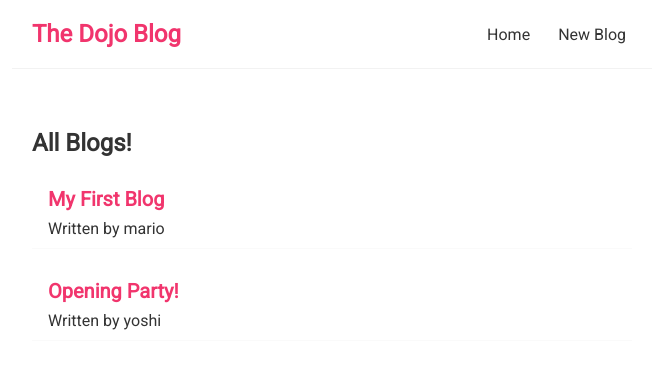
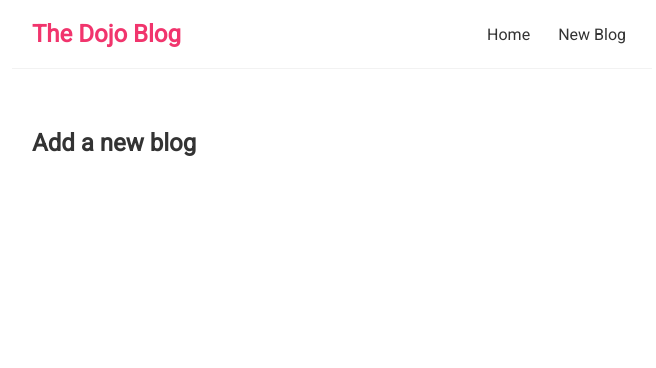
Before and after one commit to my-playing-field/react-demos, a React (Create React App) app: page /create in a window 1280 px wide. Shown: the top 368 px of the page, without its empty margins (308-964 px from the left). Built offline with nearby package versions, Linux system fonts and the light colour scheme; data requests are answered from the project's data file.

Commit message:
Exact match routes

```diff
--- a/src/App.js
+++ b/src/App.js
@@ -1,6 +1,7 @@
 import Navbar from './Navbar';
 import Home from './Home';
-import { BrowserRouter as Router, Route, Switch } from 'react-router-dom'
+import { BrowserRouter as Router, Route, Switch } from 'react-router-dom';
+import Create from './Create';
 
 function App() {
 
@@ -10,8 +11,11 @@
         <Navbar />
         <div className="content">
           <Switch>
-            <Route path="/">
+            <Route exact path="/">
               <Home />
+            </Route>
+            <Route path="/create">
+              <Create />
             </Route>
           </Switch>
         </div>
--- /dev/null
+++ b/src/Create.js
@@ -0,0 +1,9 @@
+const Create = () => {
+    return (
+        <div className="create">
+            <h2>Add a new blog</h2>
+        </div>
+    );
+}
+
+export default Create;
--- a/src/Navbar.js
+++ b/src/Navbar.js
@@ -4,10 +4,10 @@
             <h1>The Dojo Blog</h1>
             <div className="links">
                 <a href="/">Home</a>
-                <a href="/course" >New Blog</a>
+                <a href="/create" >New Blog</a>
             </div>
         </nav>
-     );
+    );
 }
 
 export default Navbar;
```
